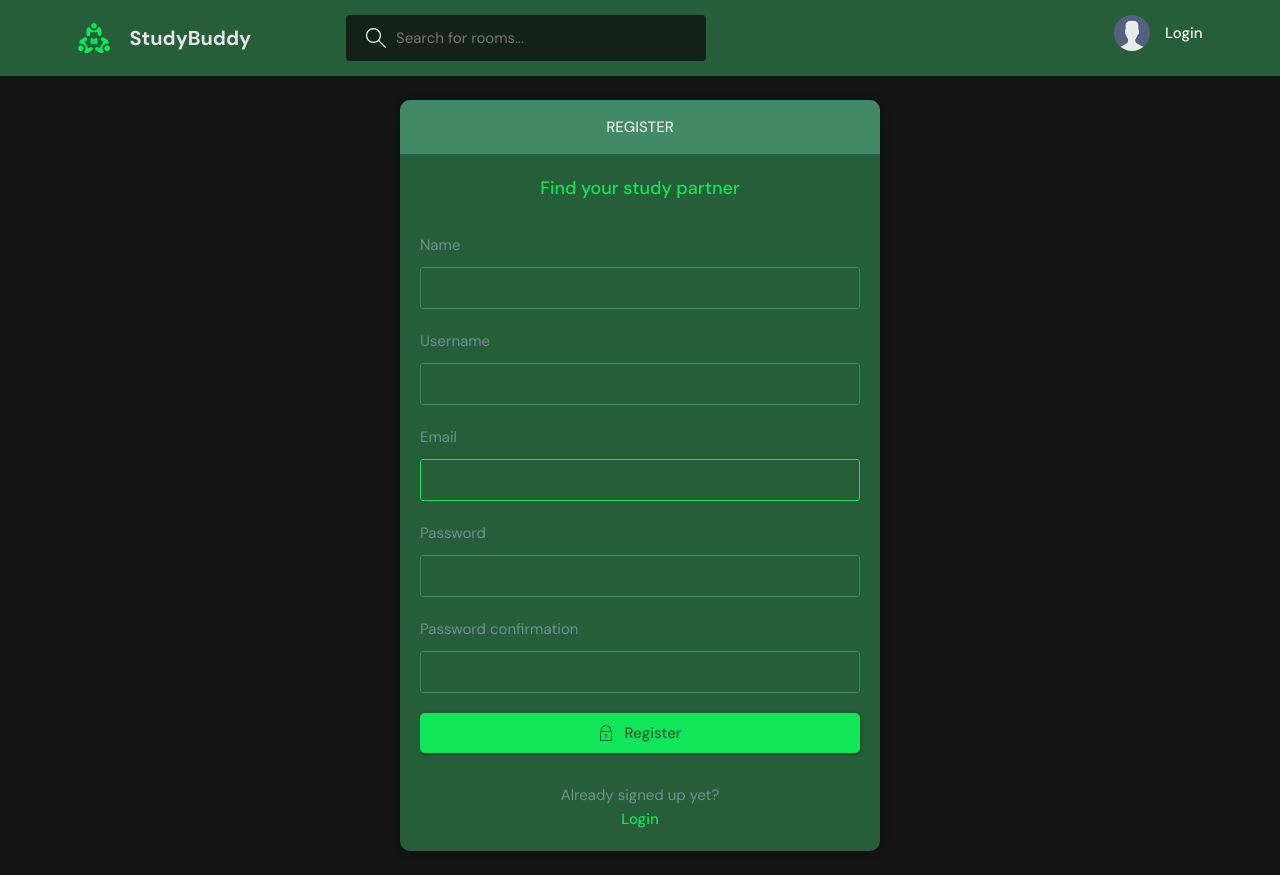
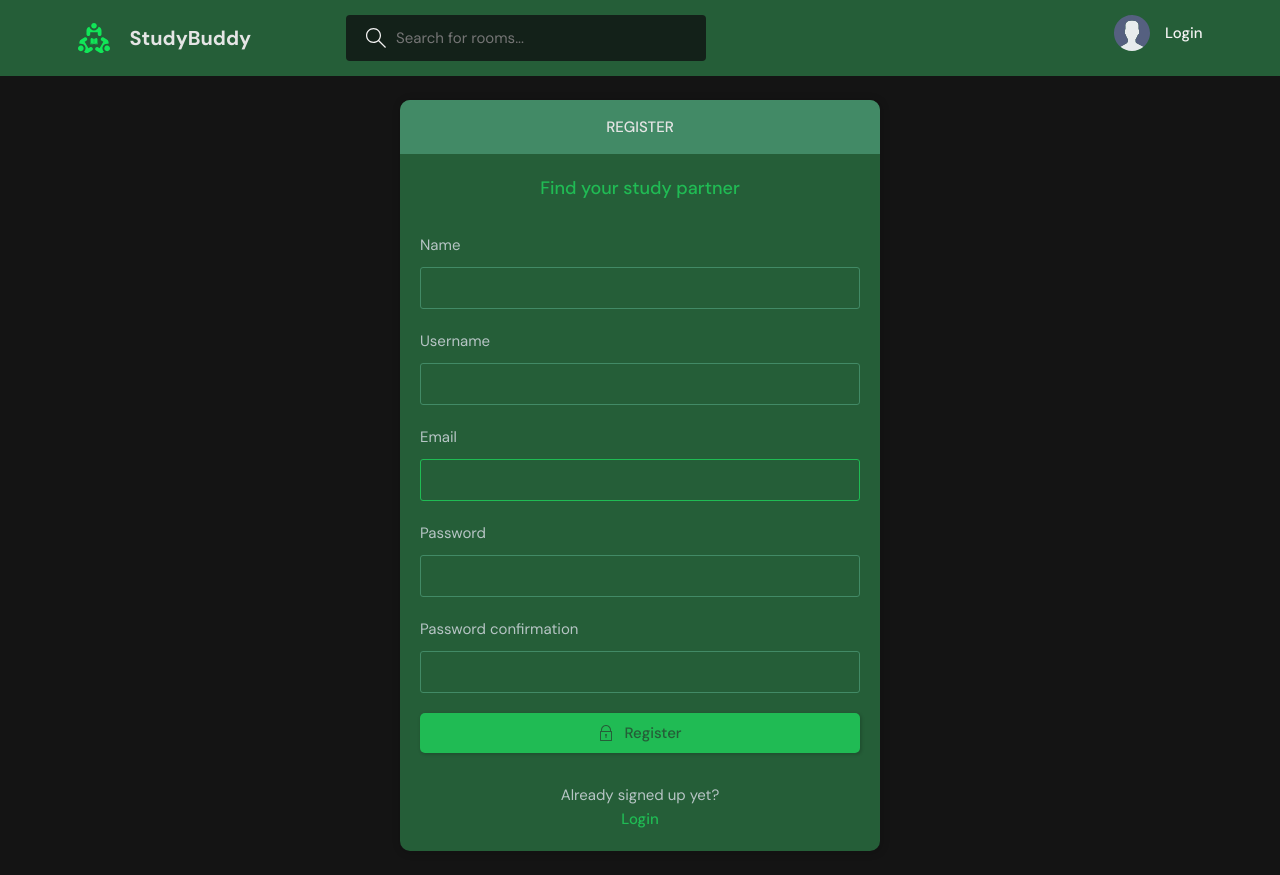
Before and after one commit to Erik5CA/django-study-app, a Django app: page /register/ in a window 1280 px wide. Run offline with Django 5.2, Linux system fonts and the light colour scheme.

Commit message:
changed some styles

```diff
--- a/base/templates/base/login_register.html
+++ b/base/templates/base/login_register.html
@@ -19,7 +19,7 @@
               id="username"
               name="email"
               type="text"
-              placeholder="e.g. dennis_ivy"
+              placeholder="Username"
             />
           </div>
           <div class="form__group">
--- a/static/styles/style.css
+++ b/static/styles/style.css
@@ -1,14 +1,14 @@
 @import url("https://fonts.googleapis.com/css2?family=DM+Sans:wght@400;500;700&display=swap");
 
 :root {
-  --color-main: #11e658;
+  --color-main: #20bb54;
   --color-main-light: #e1f6fb;
   --color-dark: #255e38;
   --color-dark-medium: #132119;
   --color-dark-light: #428a66;
   --color-light: #e5e5e5;
   --color-gray: #f4f3f3;
-  --color-light-gray: #749090;
+  --color-light-gray: #b7c5c5;
   --color-bg: #141414;
   --color-success: #5dd693;
   --color-error: #fc4b0b;
@@ -711,7 +711,7 @@ a {
 }
 
 .roomListRoom__content a:hover {
-  color: var(--color-main);
+  color: var(--color-main-light);
 }
 
 .roomListRoom__meta {
```
